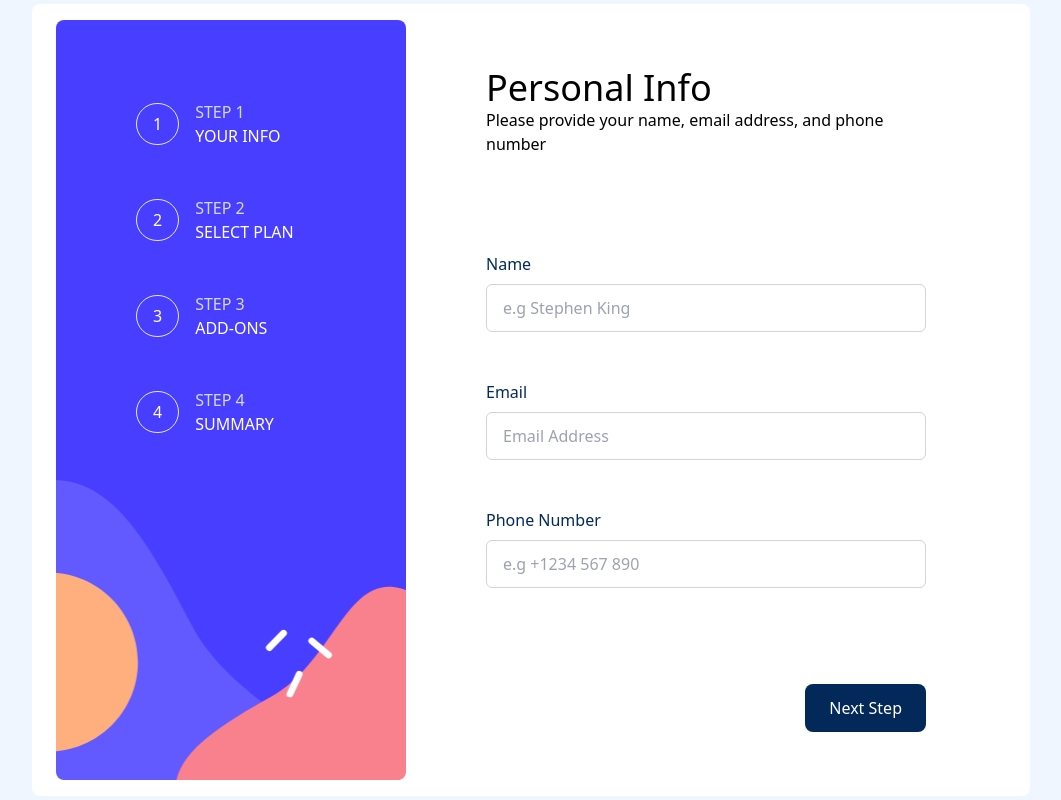
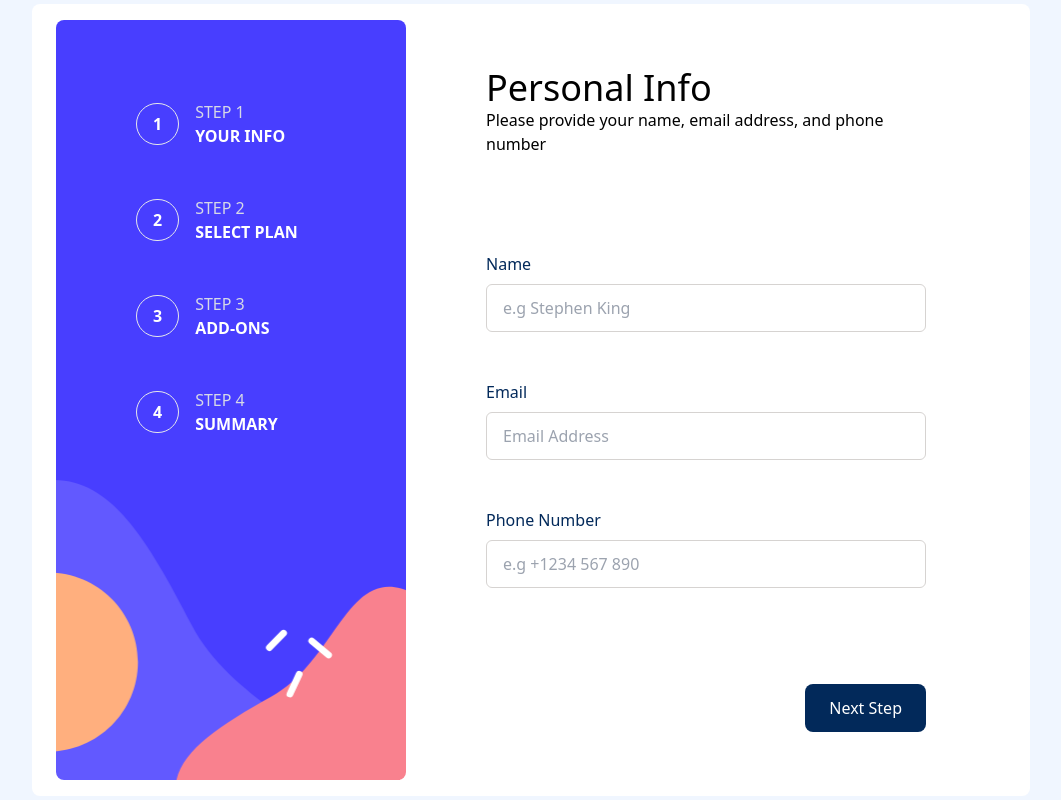
Before and after one commit to VPontis15/multi-step-form, a React (Vite) app: page / in a window 1280 px wide. Shown: the whole page, without its empty margins (109-1170 px from the left). Built offline with nearby package versions, Linux system fonts and the light colour scheme.

Commit message:
add bold to NavStepsUi  items

```diff
--- a/src/features/ui/NavStepsUi.jsx
+++ b/src/features/ui/NavStepsUi.jsx
@@ -1,18 +1,18 @@
 function NavStepsUi({ number, title, description, isActive }) {
   return (
-    <div className="flex gap-4 items-center">
+    <div className="flex items-center gap-4">
       <span
         className={
           isActive
-            ? "bg-slate-300 text-slate-800"
-            : "bg-transparent border border-1 rounded-full px-4 py-2 text-white"
+            ? " bg-slate-300 text-slate-800"
+            : "border-1 bold rounded-full border bg-transparent px-4 py-2 font-bold text-white"
         }
       >
         {number}
       </span>
       <div>
-        <h3 className="text-step-title uppercase">{title}</h3>
-        <span className="text-white uppercase">{description}</span>
+        <h3 className="uppercase text-step-title">{title}</h3>
+        <span className="font-bold uppercase text-white">{description}</span>
       </div>
     </div>
   );
```
